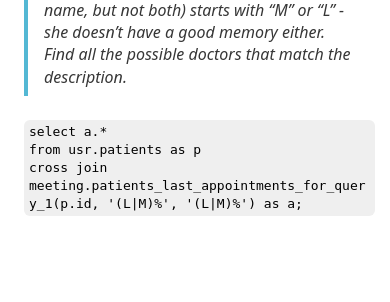
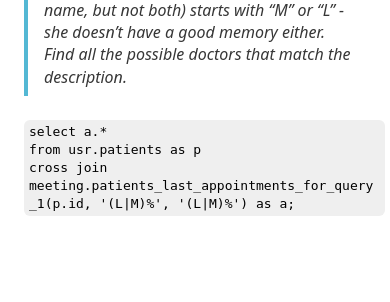
Before and after one commit to WinnerOK/DMD-I-web, a Flask app: template templates/index.html in a window 390 px wide. Shown: the part 525-827 px from the top of the page. Run offline with Flask 2, Linux system fonts and the light colour scheme; the template is opened without the code that fills it, so the values that code supplies are empty.

Commit message:
Improve styling of table

```diff
--- a/static/styles.css
+++ b/static/styles.css
@@ -12,6 +12,8 @@ body {
 
 code {
     display: block;
+    width: 100%;
+    overflow-x: scroll;
 }
 
 .body-wrapper {
@@ -23,10 +25,6 @@ code {
 @media screen and (max-width: 992px) {
     .body-wrapper {
         width: 90%;
-    }
-
-    .table-wrap {
-        width: 100%;
     }
 }
 
@@ -89,6 +87,12 @@ code {
     box-shadow: 0 0 5px 0 rgba(0, 0, 0, .1);
 }
 
+@media screen and (max-width: 992px) {
+    .table-wrap {
+        width: 100%;
+    }
+}
+
 table {
     margin-bottom: 0;
 }
```
